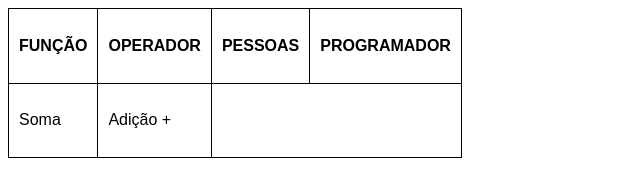
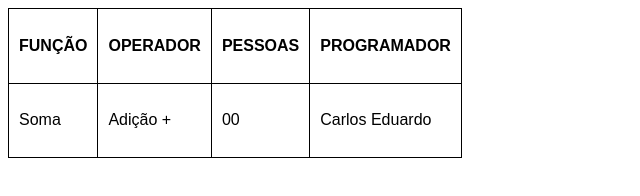
Before and after one commit to carloseduardo092/projeto-de-teste, a plain HTML site: page index.html in a window 1280 px wide. Shown: the whole page, without its empty margins (0-640 px from the left). Drawn offline with Linux system fonts and the light colour scheme.

```diff
--- a/index.html
+++ b/index.html
@@ -33,6 +33,8 @@
       <tr>
         <td>Soma</td>
         <td>Adição +</td>
+        <td>00</td>
+        <td>Carlos Eduardo</td>
       </tr>
 
     </table>
```
